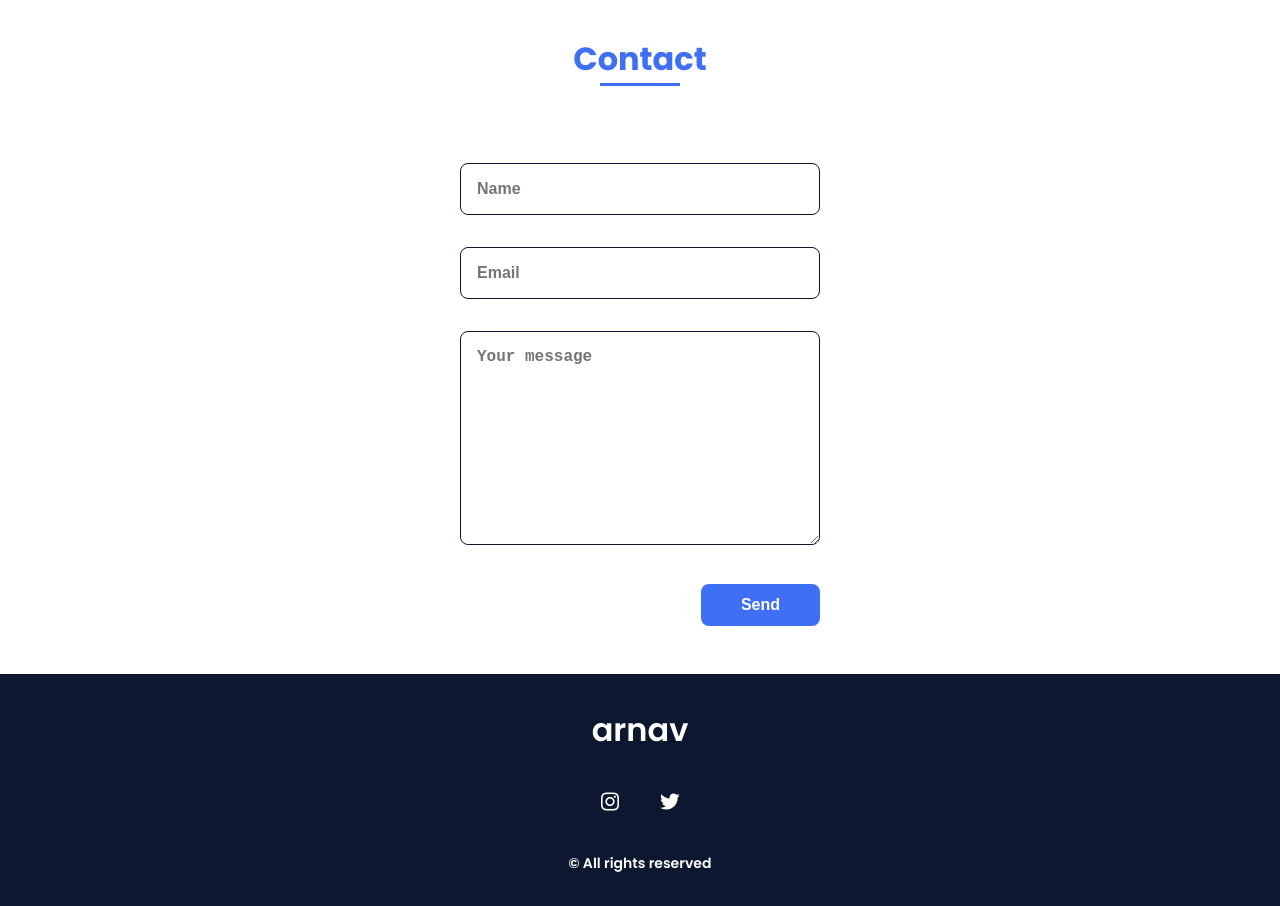
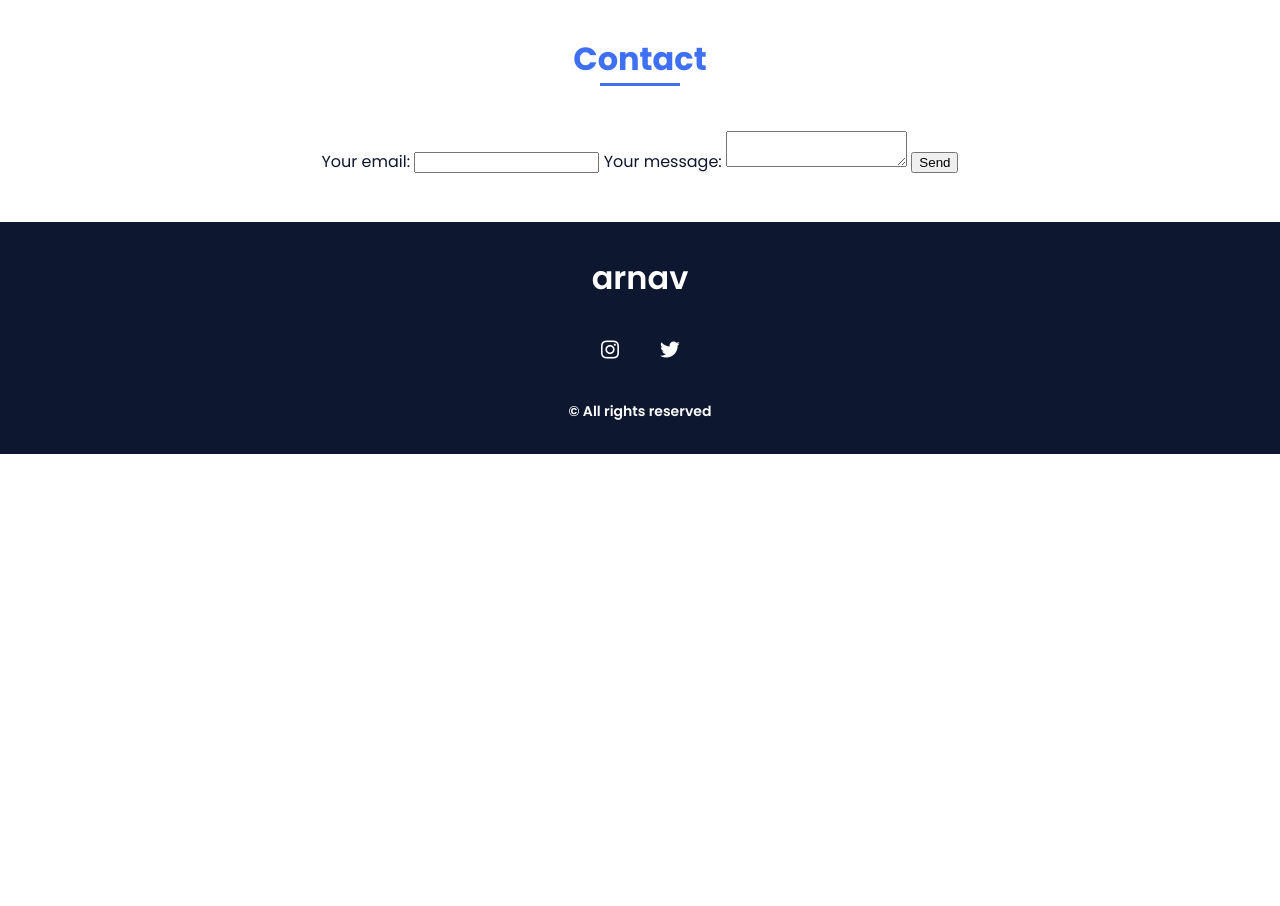
Before and after one commit to w2sg-arnav/w2sg-arnav.github.io, a plain HTML site: page index.html in a window 1280 px wide. Shown: the part 3080-3986 px from the top of the page. After the commit the page ends 3534 px from the top, so only its background shows below. Drawn offline with nearby package versions, Linux system fonts and the light colour scheme.

Commit message:
Update index.html

```diff
--- a/index.html
+++ b/index.html
@@ -124,12 +124,18 @@
                 <h2 class="section-title">Contact</h2>
 
                 <div class="contact__container bd-grid">
-                    <form action="https://formspree.io/f/yourFormId" method="POST" class="contact__form">
-                      <input type="text" name="name" placeholder="Name" class="contact__input" required>
-                      <input type="email" name="email" placeholder="Email" class="contact__input" required>
-                      <textarea name="message" placeholder="Your message" cols="0" rows="10" class="contact__input" required></textarea>
-                      <button type="submit" class="contact__button button">Send</button>
-                     </form>
+                    <form action="https://formspree.io/f/mvgokrkd" method="POST">
+                       <label>
+                         Your email:
+                         <input type="email" name="email">
+                       </label>
+                       <label>
+                       Your message:
+                       <textarea name="message"></textarea>
+                      </label>
+
+  <button type="submit">Send</button>
+</form>
                 </div>
             </section>
         </main>
```
